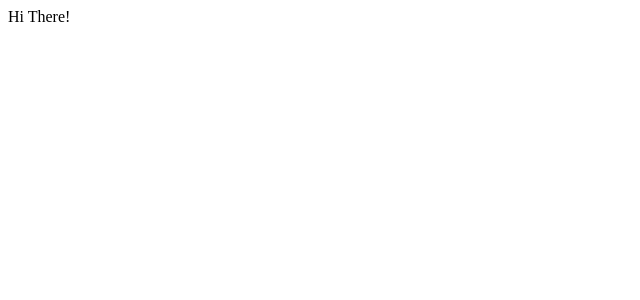
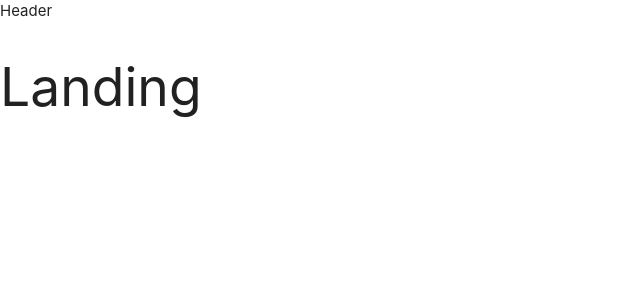
Before and after one commit to bestjohn/Emaily-React-App, a React (Create React App) app in the folder client/: page / in a window 1280 px wide. Shown: the top 300 px of the page, without its empty margins (0-640 px from the left). Built offline with nearby package versions, Linux system fonts and the light colour scheme.

Commit message:
add reducers

```diff
--- a/client/package.json
+++ b/client/package.json
@@ -7,6 +7,7 @@
     "@testing-library/react": "^13.4.0",
     "@testing-library/user-event": "^13.5.0",
     "http-proxy-middleware": "^2.0.6",
+    "materialize-css": "^1.0.0-rc.2",
     "react": "^18.2.0",
     "react-dom": "^18.2.0",
     "react-redux": "^8.0.5",
--- a/client/src/components/App.js
+++ b/client/src/components/App.js
@@ -1,9 +1,24 @@
 import React from 'react';
+import {BrowserRouter, Routes, Route} from 'react-router-dom';
+import Header from './Header';
+
+const Dashboard = () => <h2>Dashboard</h2>
+const SurveyNew = () => <h2>SurveyNew</h2>
+const Landing = () => <h2>Landing</h2>
 
 const App = () => {
     return (
         <div>
-            Hi There!
+            <BrowserRouter>
+            <div>
+                <Header />
+                <Routes>
+                <Route path="/" element={<Landing />} />
+                <Route path="/surveys" element={<Dashboard />} />
+                <Route path="/surveys/new" element={<SurveyNew />} />
+                </Routes>
+            </div>
+            </BrowserRouter>
         </div>
     );
 };
--- /dev/null
+++ b/client/src/components/Header.js
@@ -0,0 +1,13 @@
+import React, { Component } from 'react';
+
+class Header extends Component {
+    render() {
+        return (
+            <div>
+                Header
+            </div>
+        )
+    }
+}
+
+export default Header;
--- a/client/src/index.js
+++ b/client/src/index.js
@@ -1,6 +1,23 @@
+import materializeCSS from 'materialize-css/dist/css/materialize.min.css';
 import React from 'react';
-import ReactDOM from 'react-dom';
+import ReactDOMClient from 'react-dom/client';
+import {Provider} from 'react-redux';
+import {legacy_createStore as createStore,applyMiddleware} from 'redux';//recommended to use redux-toolkit configureStore in production
 
 import App from './components/App';
+import reducers from './reducers';
 
-ReactDOM.render(<App />, document.querySelector('#root'));
+const store = createStore( reducers, {},applyMiddleware());
+
+
+
+//provider reads from store and notifies all child components of new state updates...ithink
+/*
+ReactDOM.render(
+<Provider store={store}><App /></Provider>,
+document.querySelector('#root')
+);
+*/
+
+const root = ReactDOMClient.createRoot(document.querySelector('#root'));
+root.render(<Provider store={store}><App /></Provider>);
--- /dev/null
+++ b/client/src/reducers/authReducer.js
@@ -0,0 +1,6 @@
+export default function(state = {}, action) {
+  switch (action.type) {
+    default:
+        return state;
+  }
+}
--- /dev/null
+++ b/client/src/reducers/index.js
@@ -0,0 +1,6 @@
+import {combineReducers} from 'redux';
+import authReducer from './authReducer';
+
+export default combineReducers({
+  auth: authReducer
+});
```
Also changed, not shown: 2 other files (tests, documents, lock files or other folders).
